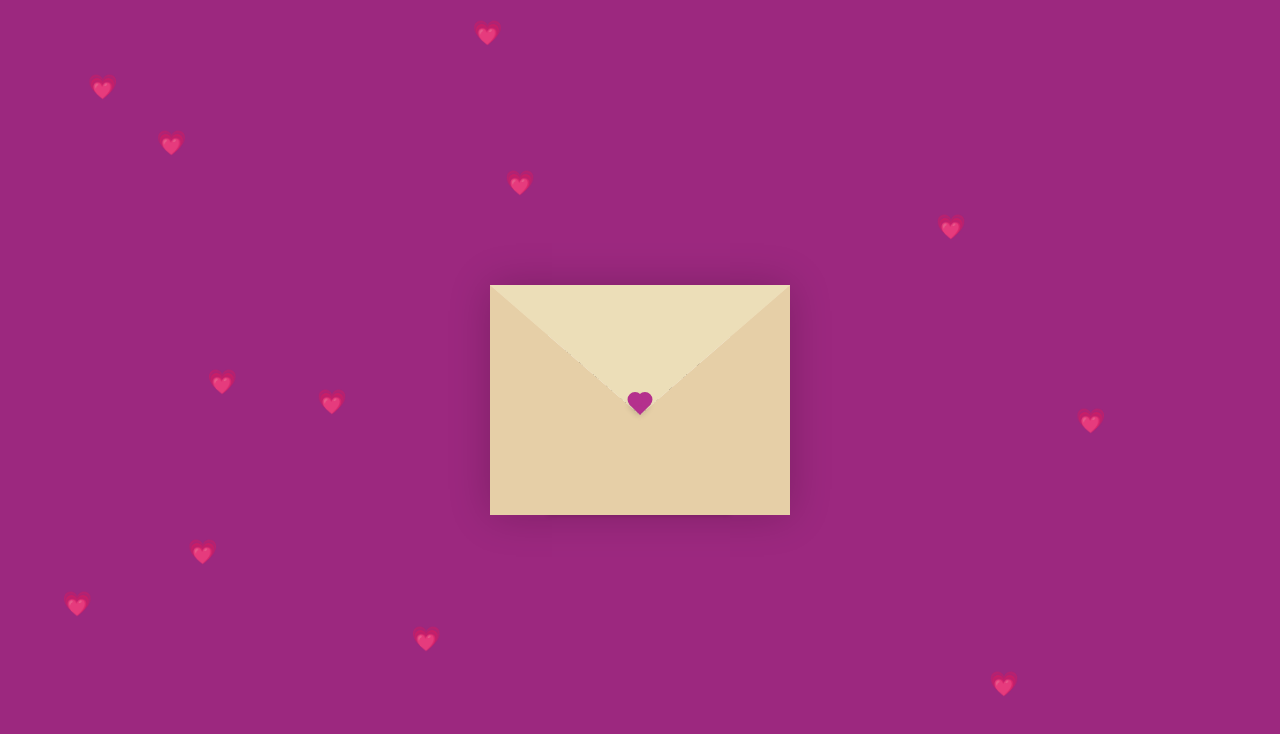
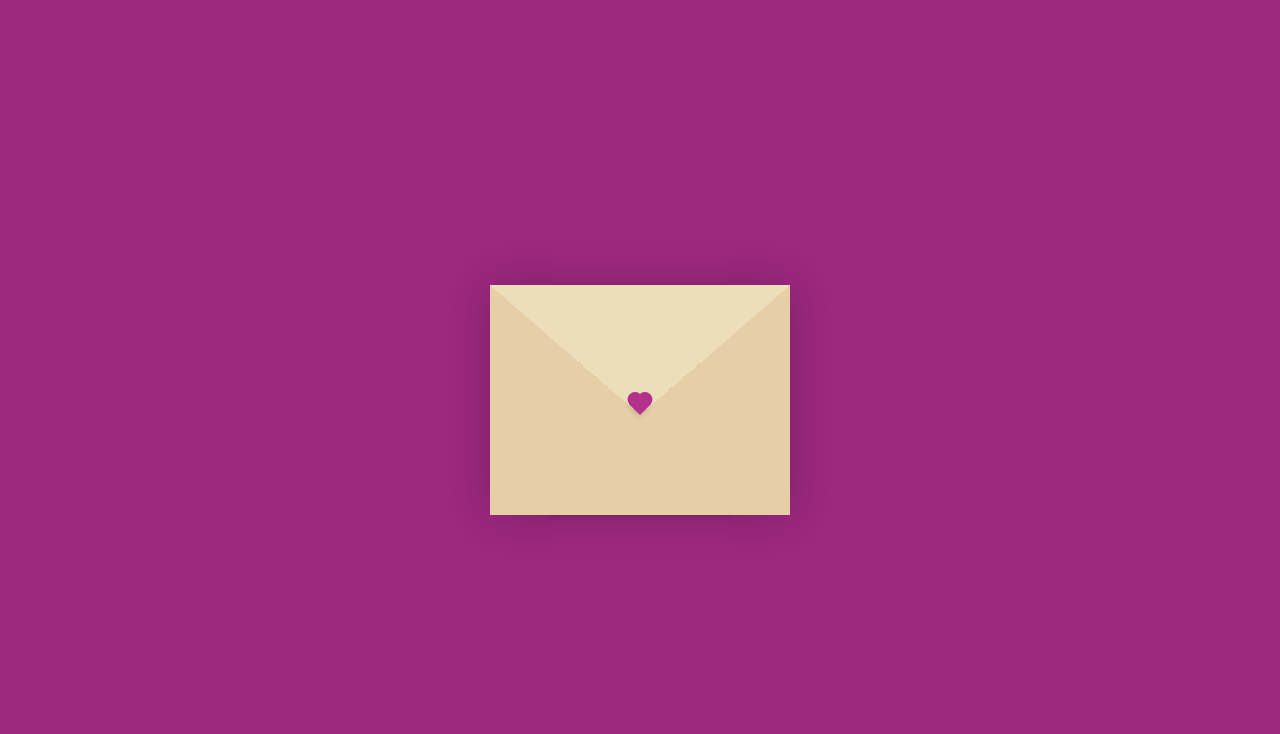
Before and after one commit to Kriesch2/Kriesch2.github.io, a plain HTML site: page index.html in a window 1280 px wide. Drawn offline with Linux system fonts and the light colour scheme.

Commit message:
Update index.html

```diff
--- a/index.html
+++ b/index.html
@@ -27,7 +27,6 @@
             <div class="heart"></div>
         </div>
     </div>
-    <script src="./script.js"></script>
     <script>
         const envelope = document.querySelector('.envelope-wrapper');
         envelope.addEventListener('click', () => {
```
